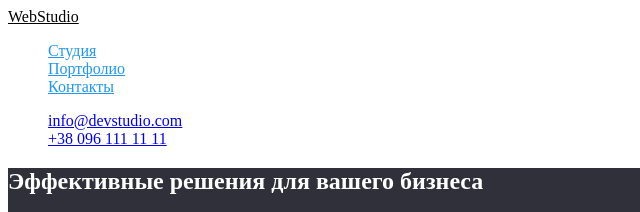
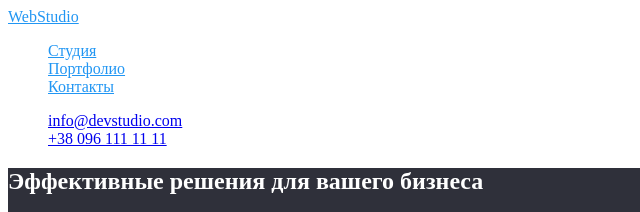
Before and after one commit to Alexsandr-Dvoretskiy/goit-markup-hw-02, a plain HTML site: page index.html in a window 1280 px wide. Shown: the top 212 px of the page, 0-640 px from the left. Drawn offline with Linux system fonts and the light colour scheme; files whose address does not match are found by name.

Commit message:
Update main.css

```diff
--- a/Styles/main.css
+++ b/Styles/main.css
@@ -24,7 +24,7 @@ body {
 /* logo */
 
 .logo {
-	color: #000000;
+	color: #2196f3;
 }
 
 /* nav */
```
